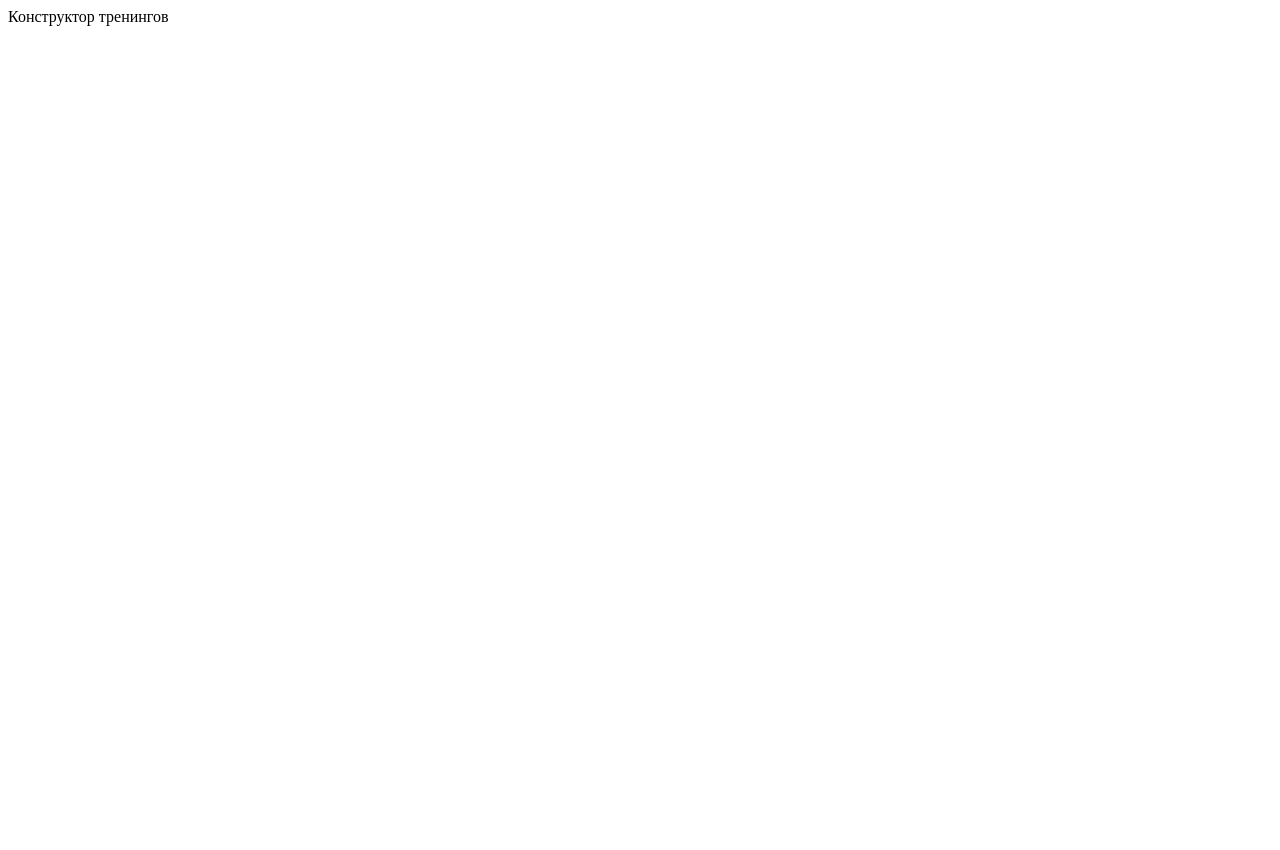
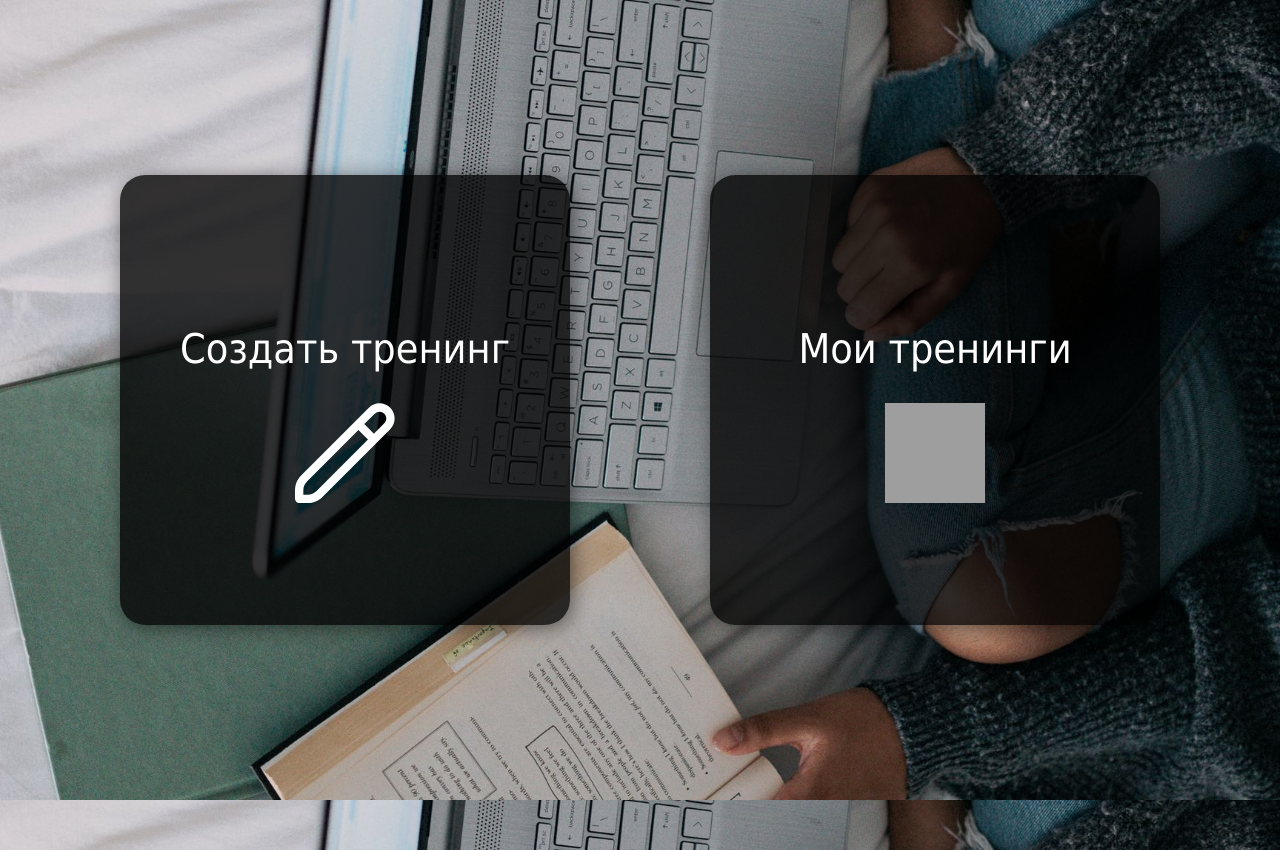
Before and after one commit to Timsidorin/ConstructorTraining, a Django app: page / in a window 1280 px wide. Before the commit the page is almost empty. Before the commit the page ends 26 px from the top, so only its background shows below. Run offline with Django 5.2, Linux system fonts and the light colour scheme; grey boxes are pictures that could not be loaded.

Commit message:
add index.html

```diff
--- /dev/null
+++ b/ConstructorTraining/main/static/css/main.css
@@ -0,0 +1,76 @@
+
+* {
+	margin: 0;
+	padding: 0;
+}
+
+body{
+    margin: 0;
+    padding: 0;
+    height: 100%;
+    display: flex;
+    justify-content: center;
+    align-items: center;
+    overflow: hidden;
+    background: url("/static/images/background.jpg") center center no-repeat  fixed;
+    background-size: cover;
+}
+
+.parent{
+  display:flex;
+  margin-inline: auto;
+  margin-block-start: 50vh;
+  transform: translateY(-50%);
+}
+
+.create-training{
+    width: 450px;
+    height: 450px;
+     overflow: hidden;
+     background-color: rgb(0 0 0 / 77%) ;
+  box-shadow: 3px 3px 20px rgba(0, 0, 0, .5);
+  text-align: center;
+  border-radius: 25px;
+    margin: 0 70px; /* Отступы между квадратами */
+    transition: all 0.3s ease-in-out;
+
+}
+.create-training:hover{
+    transform: scale(1.1);
+}
+
+
+
+.my-trainings{
+    width: 450px;
+    height: 450px;
+     overflow: hidden;
+    background-color: rgb(0 0 0 / 77%) ;
+  box-shadow: 3px 3px 20px rgba(0, 0, 0, .5);
+  text-align: center;
+  border-radius: 25px;
+    margin: 0 70px; /* Отступы между квадратами */
+    transition: all 0.3s ease-in-out;
+
+}
+
+.my-trainings:hover{
+    transform: scale(1.1);
+}
+
+.text{
+    padding-top:150px;
+    font-family: Tahoma;
+    font-size: 41px;
+    letter-spacing: 0px;
+    word-spacing: 0px;
+    color: #ffffff;
+    font-weight: normal;
+    text-decoration: none;
+    font-style: normal;
+    font-variant: normal;
+    text-transform: none;
+    margin-bottom:30px;
+
+
+}
--- a/ConstructorTraining/templates/index.html
+++ b/ConstructorTraining/templates/index.html
@@ -3,8 +3,26 @@
 <head>
     <meta charset="UTF-8">
     <title>Конструктор тренингов</title>
+    {% load static %}
+    <link rel="stylesheet" href="{% static 'css/main.css'%}">
 </head>
 <body>
-    <h>Конструктор тренингов</h>
+
+
+    <div class="parent">
+             <div class="create-training">
+                 <div class="text">
+                     Создать тренинг
+                 </div>
+                 <img class="pencil" src="{% static 'images/fi-br-pencil.svg'%}"  alt="" width="100px" height="100px">
+             </div>
+        <div class="my-trainings">
+             <div class="text">
+                     Мои тренинги
+                 </div>
+            <img class="folder" src="{% static 'images/folder.svg'%}"  alt="" width="100px" height="100px">
+        </div>
+    </div>
+
 </body>
 </html>
```
Also changed, not shown: ConstructorTraining/main/static/images/background.jpg (added), ConstructorTraining/main/static/images/fi-br-pencil.svg (added).
